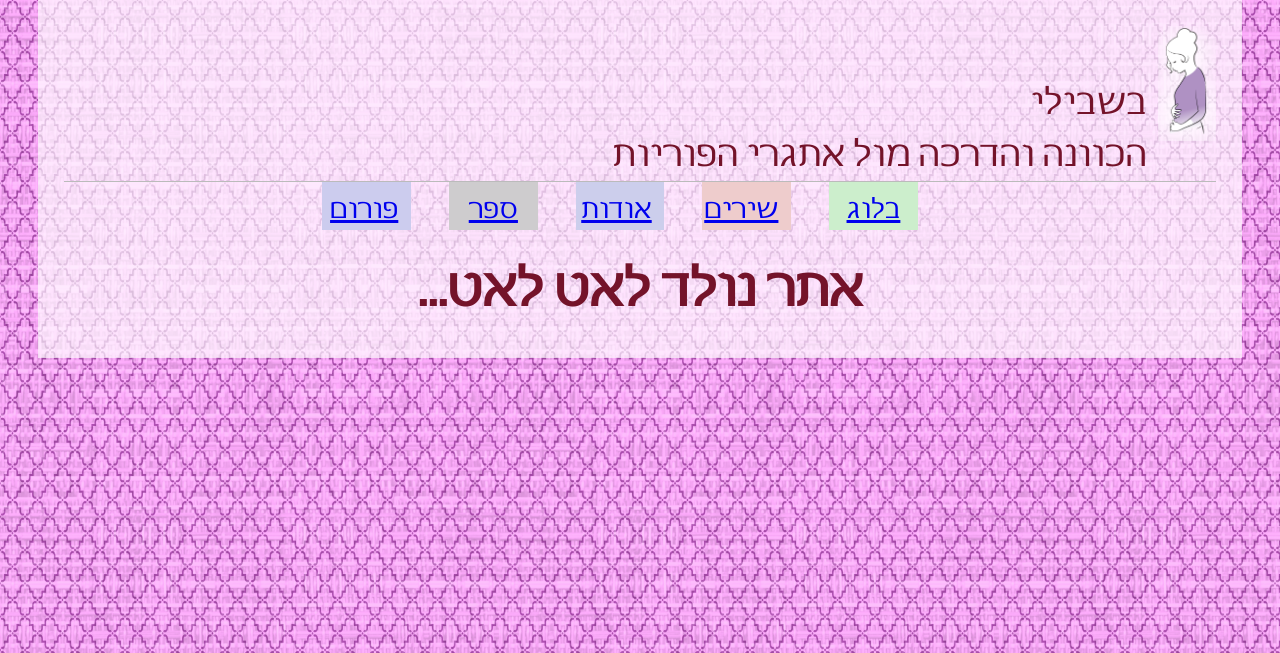
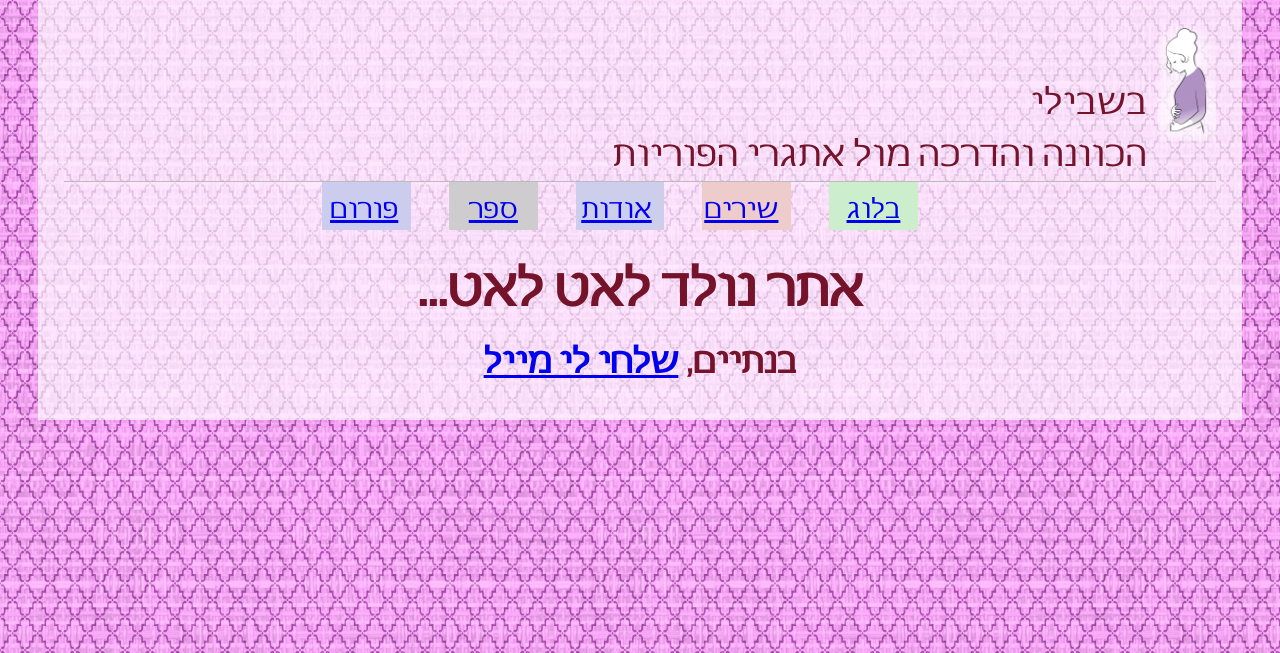
Before and after one commit to jnfsmile/beshvili-python, a Django app: page / in a window 1280 px wide. Shown: the top 653 px of the page. Run offline with Django 3.2, Linux system fonts and the light colour scheme; some libraries are stand-ins or nearby versions.

Commit message:
Add email link

```diff
--- a/static/beshvili/css/entry.css
+++ b/static/beshvili/css/entry.css
@@ -0,0 +1,3 @@
+
+
+/*# sourceMappingURL=entry.css.map */
--- a/static/beshvili/css/general.css
+++ b/static/beshvili/css/general.css
@@ -142,3 +142,5 @@
 
 h3 {
   font-size: 2.4em; }
+
+/*# sourceMappingURL=general.css.map */
--- a/static/beshvili/css/style.css
+++ b/static/beshvili/css/style.css
@@ -142,3 +142,5 @@
 
 h3 {
   font-size: 2.4em; }
+
+/*# sourceMappingURL=style.css.map */
--- a/static/zinnia/admin/dashboard/css/dashboard.css
+++ b/static/zinnia/admin/dashboard/css/dashboard.css
@@ -57,3 +57,5 @@
     font-weight: bold; }
   #drafts th abbr, #linkbacks th abbr, #comments th abbr {
     color: #666666; }
+
+/*# sourceMappingURL=dashboard.css.map */
--- a/static/zinnia/theme/css/ie.css
+++ b/static/zinnia/theme/css/ie.css
@@ -59,3 +59,5 @@
   .zinnia button {
     position: relative;
     top: 0.25em; }
+
+/*# sourceMappingURL=ie.css.map */
--- a/static/zinnia/theme/css/print.css
+++ b/static/zinnia/theme/css/print.css
@@ -16,3 +16,5 @@
   #header h1 a {
     font-size: 2em;
     font-weight: bold; }
+
+/*# sourceMappingURL=print.css.map */
--- a/static/zinnia/theme/css/screen.css
+++ b/static/zinnia/theme/css/screen.css
@@ -969,3 +969,5 @@
       color: white; }
     .zinnia .success a:active {
       color: white; }
+
+/*# sourceMappingURL=screen.css.map */
--- a/templates/beshvili/index.html
+++ b/templates/beshvili/index.html
@@ -37,6 +37,7 @@
 		</header>
 		<section>
 			<h2>אתר נולד לאט לאט...</h2>
+			<h3>בנתיים, <a href="mailto:galitfri@gmail.com">שלחי לי מייל</a></h3>
 		</section>
 		<footer></footer>
 
```
Also changed, not shown: 7 other files.
